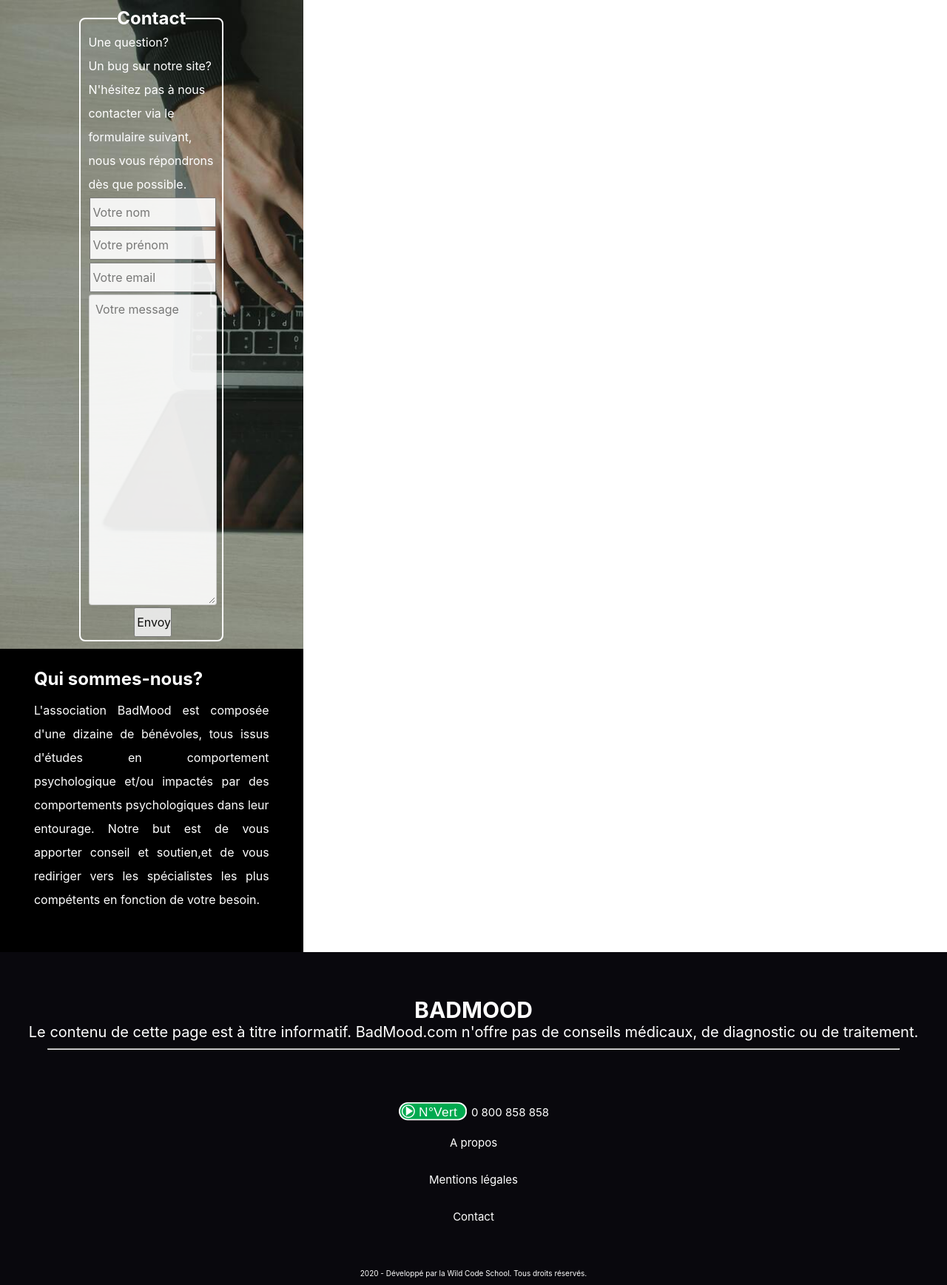
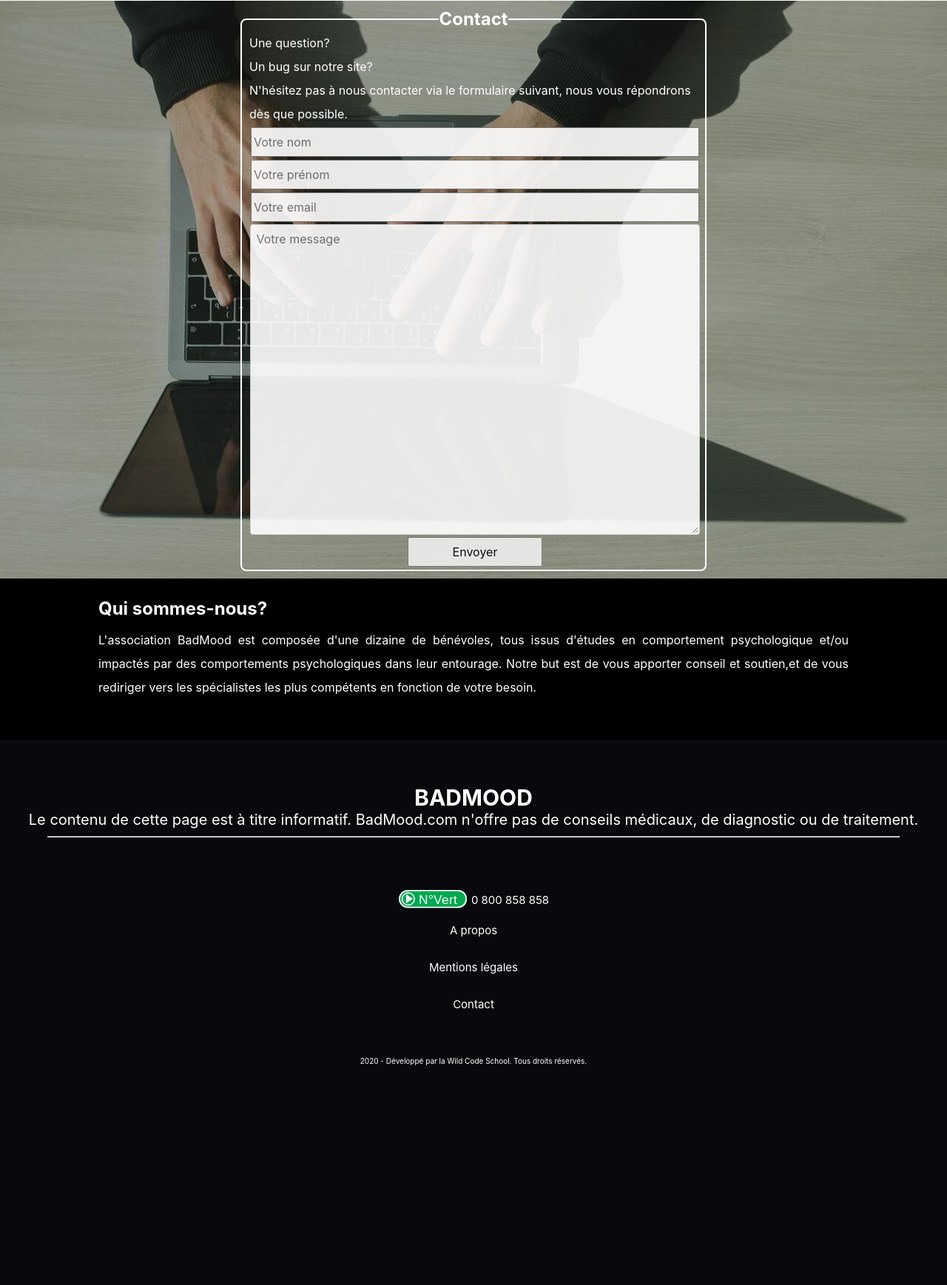
Before and after one commit to FranciscoKevin/Badmood, a PHP site: page /page_contact.php in a window 1280 px wide. Shown: the part 80-1817 px from the top of the page at 74% size. After the commit the page ends 1520 px from the top, so only its background shows below. Run offline with PHP 8.4, Linux system fonts and the light colour scheme; some libraries are stand-ins or nearby versions.

Commit message:
Réglage bug page contact

```diff
--- a/page_contact.css
+++ b/page_contact.css
@@ -1,8 +1,7 @@
 /* Partie CSS spécifique à la page_contact */
 
 .mainContainer {
-    display: flex;
-    flex-direction: column;
+ display: inline-block;
 }
 
 fieldset {
@@ -57,7 +56,7 @@ input,textarea {
 }
 
 /* Redimensionnement des input et textarea quand on passe sur tablette ou portable*/
-@media screen and (max-width: 996px)
+@media(max-width: 996px)
 {
     input,textarea {
         width: 100%;
```
